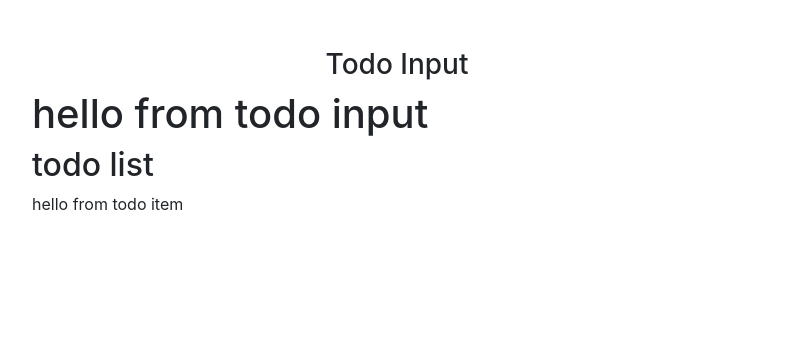
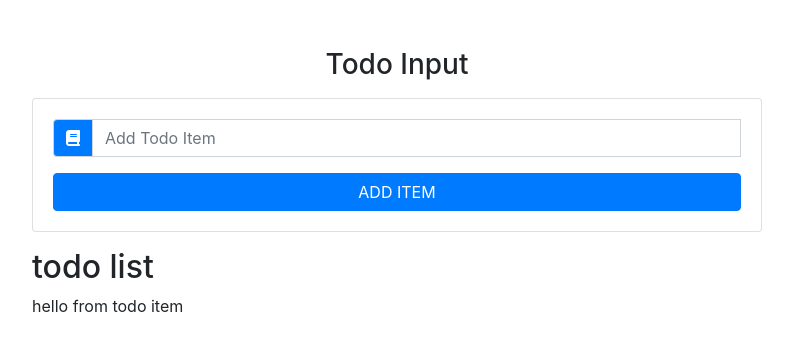
Before and after one commit to rb2002/react-todo-list, a React (Create React App) app: page / in a window 1280 px wide. Shown: the top 350 px of the page, without its empty margins (243-1036 px from the left). Built offline with nearby package versions, Linux system fonts and the light colour scheme.

Commit message:
completed handleChange and handleSubmit method

```diff
--- a/public/index.html
+++ b/public/index.html
@@ -1,6 +1,10 @@
 <!DOCTYPE html>
 <html lang="en">
   <head>
+    <script
+      src="https://kit.fontawesome.com/5c49201c5e.js"
+      crossorigin="anonymous"
+    ></script>
     <meta charset="utf-8" />
     <link rel="icon" href="%PUBLIC_URL%/favicon.ico" />
     <meta name="viewport" content="width=device-width, initial-scale=1" />
--- a/src/App.js
+++ b/src/App.js
@@ -7,21 +7,35 @@
 
 class App extends Component {
   state = {
-    items: [
-      { id: 1, title: "wake up" },
-      { id: 2, title: "make breakfast" }
-    ],
+    items: [],
     id: uuid(),
     item: "",
     editItem: false
   };
 
   handleChange = e => {
-    console.log("handle change");
+    this.setState({
+      item: e.target.value
+    });
   };
 
   handleSubmit = e => {
-    console.log("handle submit");
+    e.preventDefault();
+    const newItem = {
+      id: this.state.id,
+      title: this.state.item
+    };
+    const updatedItems = [...this.state.items, newItem];
+
+    this.setState(
+      {
+        items: updatedItems,
+        item: "",
+        id: uuid(),
+        editItem: false
+      },
+      () => console.log(this.state)
+    );
   };
 
   clearList = () => {
--- a/src/components/TodoInput.js
+++ b/src/components/TodoInput.js
@@ -2,6 +2,32 @@
 
 export default class TodoInput extends Component {
   render() {
-    return <h1>hello from todo input</h1>;
+    const { item, handleChange, handleSubmit, editItem } = this.props;
+    return (
+      <div className="card card-body my-3">
+        <form onSubmit={handleSubmit}>
+          <div className="input-group">
+            <div className="input-group-prepend">
+              <div className="input-group-text bg-primary text-white">
+                <i className="fas fa-book" />
+              </div>
+            </div>
+            <input
+              type="text"
+              className="form-control text-capitalize"
+              placeholder="add todo item"
+              value={item}
+              onChange={handleChange}
+            />
+            <button
+              type="submit"
+              className="btn btn-block btn-primary mt-3 text-uppercase"
+            >
+              add item
+            </button>
+          </div>
+        </form>
+      </div>
+    );
   }
 }
```
